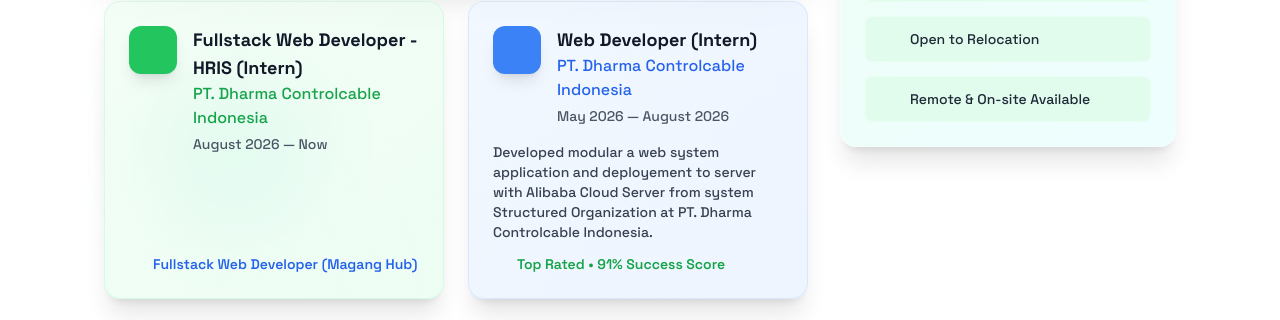
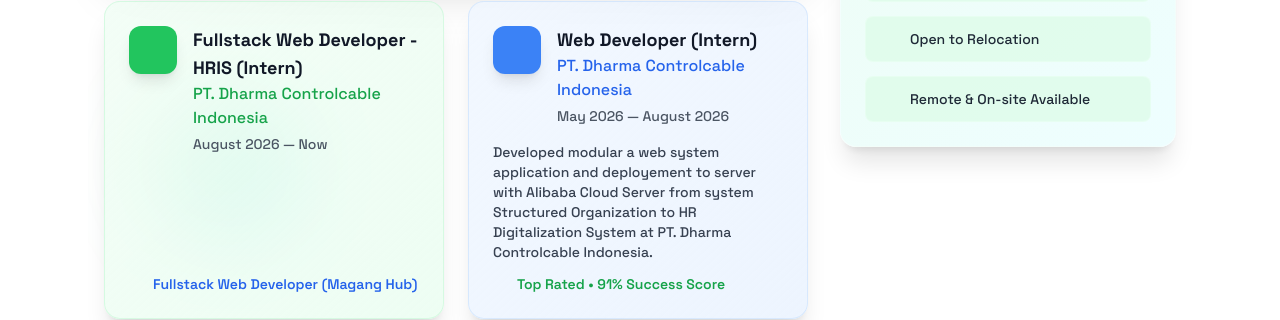
Before and after one commit to zennmhtr/my-portfoliov2, a Next.js app: page / in a window 1280 px wide. Shown: the part 1887-2207 px from the top of the page. Built offline with nearby package versions, Linux system fonts and the light colour scheme; no server answers; some icons are missing.

Commit message:
My Portfolio V2

```diff
--- a/src/components/portfolio/OverviewSection.tsx
+++ b/src/components/portfolio/OverviewSection.tsx
@@ -204,7 +204,7 @@
                   </div>
                   <p className="text-gray-700 dark:text-gray-300 text-xs md:text-sm leading-relaxed mb-2 md:mb-3 flex-1">
                    Developed modular a web system application and deployement to server with Alibaba Cloud Server
-                   from system Structured Organization at PT. Dharma Controlcable Indonesia.
+                   from system Structured Organization to HR Digitalization System at PT. Dharma Controlcable Indonesia.
                   </p>
                   <div className="flex items-center gap-2 text-xs md:text-sm mt-auto">
                     <Icon icon="solar:star-bold" className="text-yellow-500 w-3 md:w-4 h-3 md:h-4" width={16} height={16} />
```
